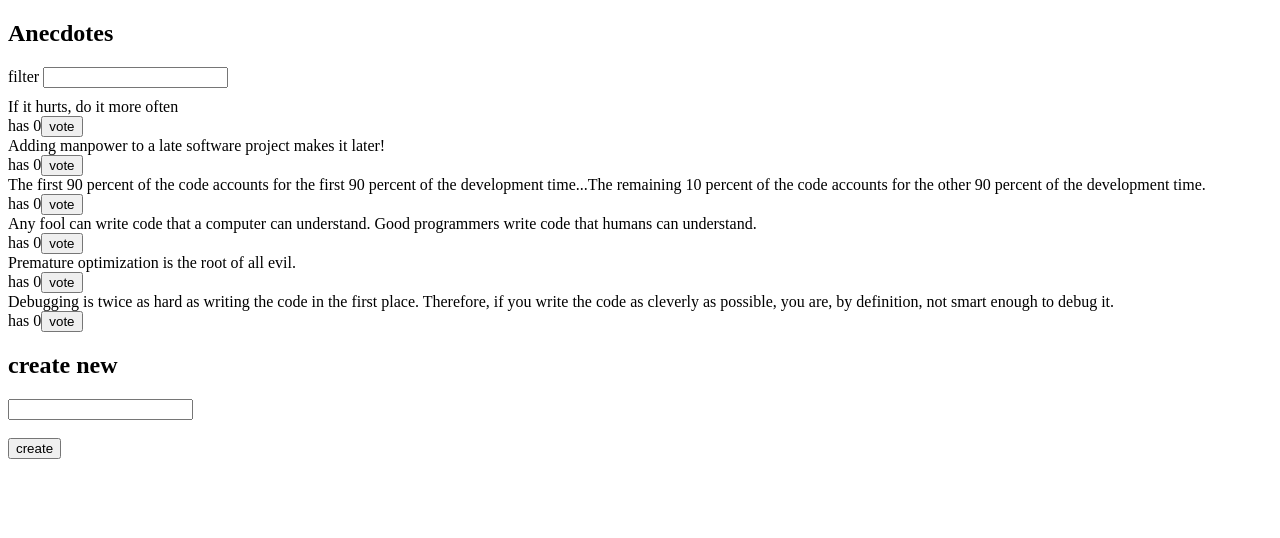
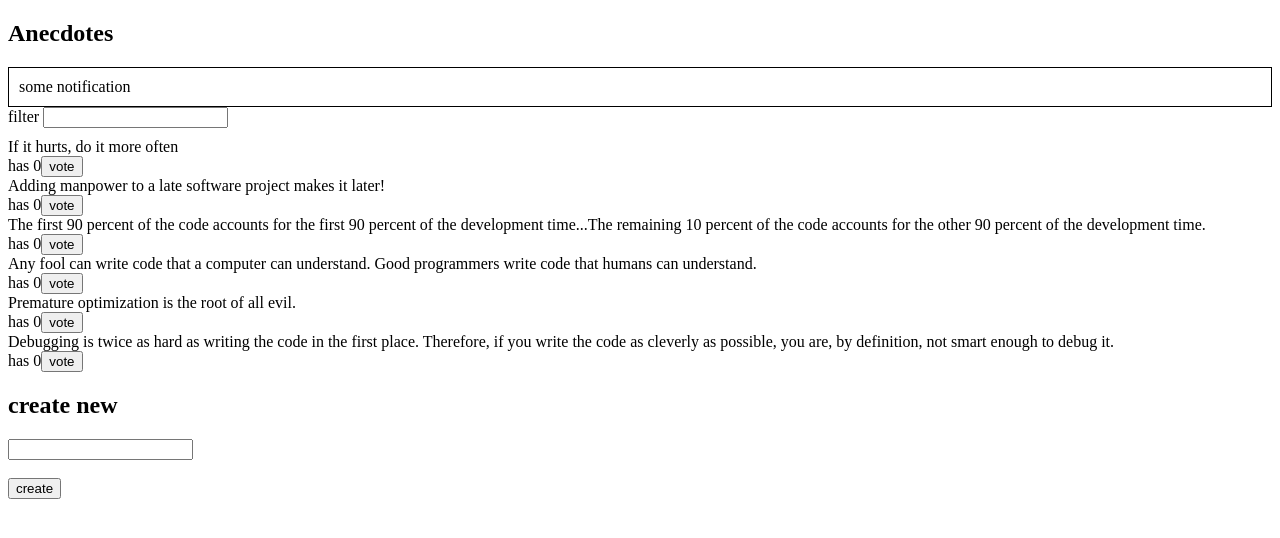
Before and after one commit to MelinaAH/fullstack-part6, a React (Create React App) app in the folder redux-anecdotes/: page / in a window 1280 px wide. Shown: the top 538 px of the page. Built offline with nearby package versions, Linux system fonts and the light colour scheme.

Commit message:
6.12 step10 done

```diff
--- a/redux-anecdotes/src/App.js
+++ b/redux-anecdotes/src/App.js
@@ -1,11 +1,13 @@
 import AnecdoteForm from './components/AnecdoteForm';
 import AnecdoteList from './components/AnecdoteList';
 import Filter from './components/Filter';
+import Notification from './components/Notification';
 
 const App = () => {
   return (
     <div>
       <h2>Anecdotes</h2>
+      <Notification />
       <Filter />
       <AnecdoteList />
       <AnecdoteForm />
--- a/redux-anecdotes/src/components/Notification.js
+++ b/redux-anecdotes/src/components/Notification.js
@@ -1,4 +1,7 @@
+import { useSelector } from 'react-redux';
+
 const Notification = () => {
+  const notification = useSelector(state => state.notification);
   const style = {
     border: 'solid',
     padding: 10,
@@ -6,9 +9,9 @@
   }
   return (
     <div style={style}>
-      render here notification...
+      {notification}
     </div>
   )
 }
 
-export default Notification
+export default Notification;
--- /dev/null
+++ b/redux-anecdotes/src/reducers/notificationReducer.js
@@ -0,0 +1,15 @@
+import { createSlice } from '@reduxjs/toolkit';
+
+const notificationSlice = createSlice({
+  name: 'notification',
+  initialState: 'some notification',
+  reducers: {
+    showNotification(state, action) {
+      const message = action.payload;
+      return state;
+    }
+  }
+});
+
+export const { showNotification } = notificationSlice.actions;
+export default notificationSlice.reducer;
--- a/redux-anecdotes/src/store.js
+++ b/redux-anecdotes/src/store.js
@@ -1,11 +1,13 @@
 import { configureStore } from '@reduxjs/toolkit';
 import anecdoteReducer from './reducers/anecdoteReducer';
 import filterReducer from './reducers/filterReducer';
+import notificationReducer from './reducers/notificationReducer';
 
 const store = configureStore({
   reducer: {
     anecdotes: anecdoteReducer,
-    filter: filterReducer
+    filter: filterReducer,
+    notification: notificationReducer
   }
 });
 
```
